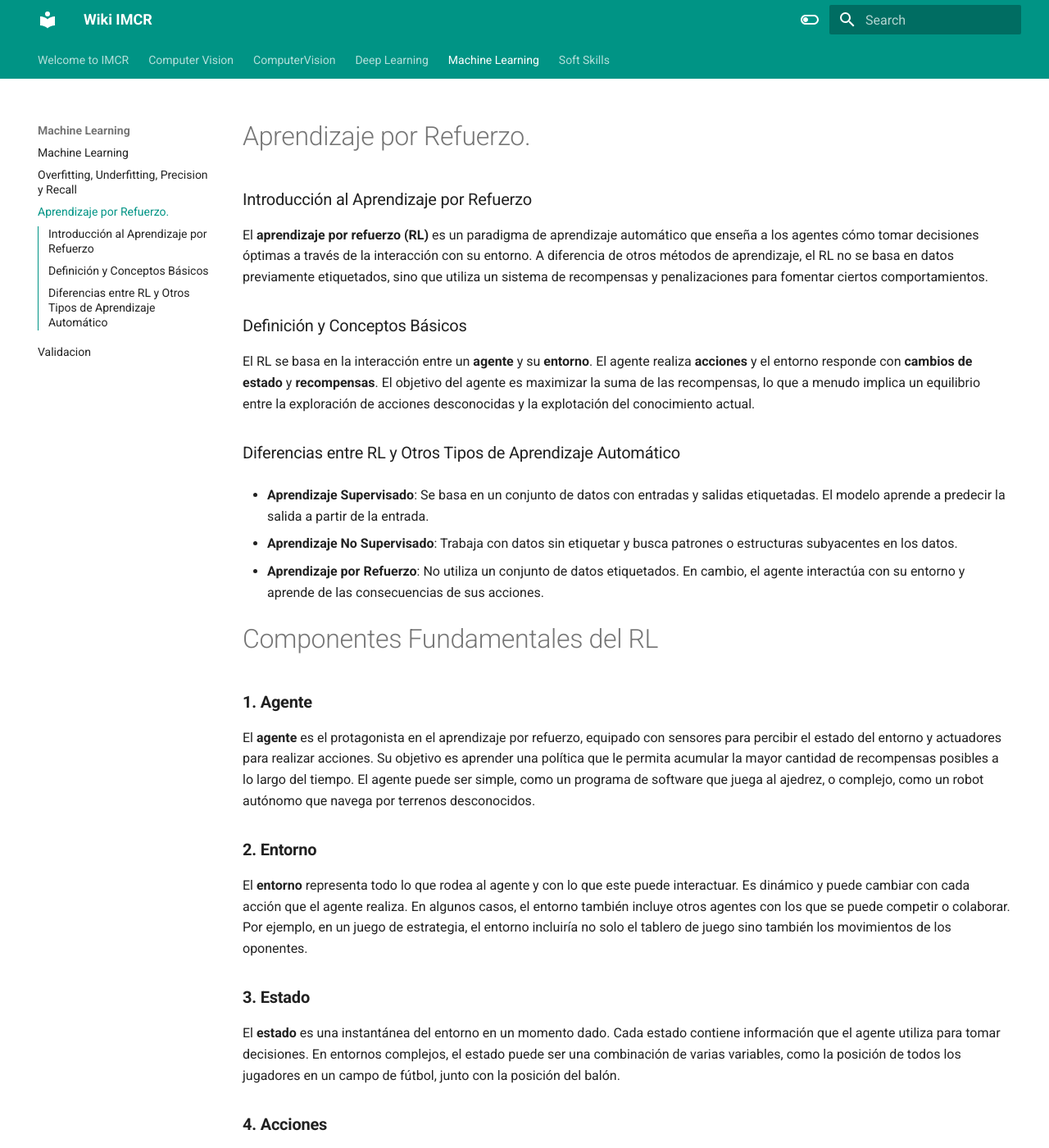
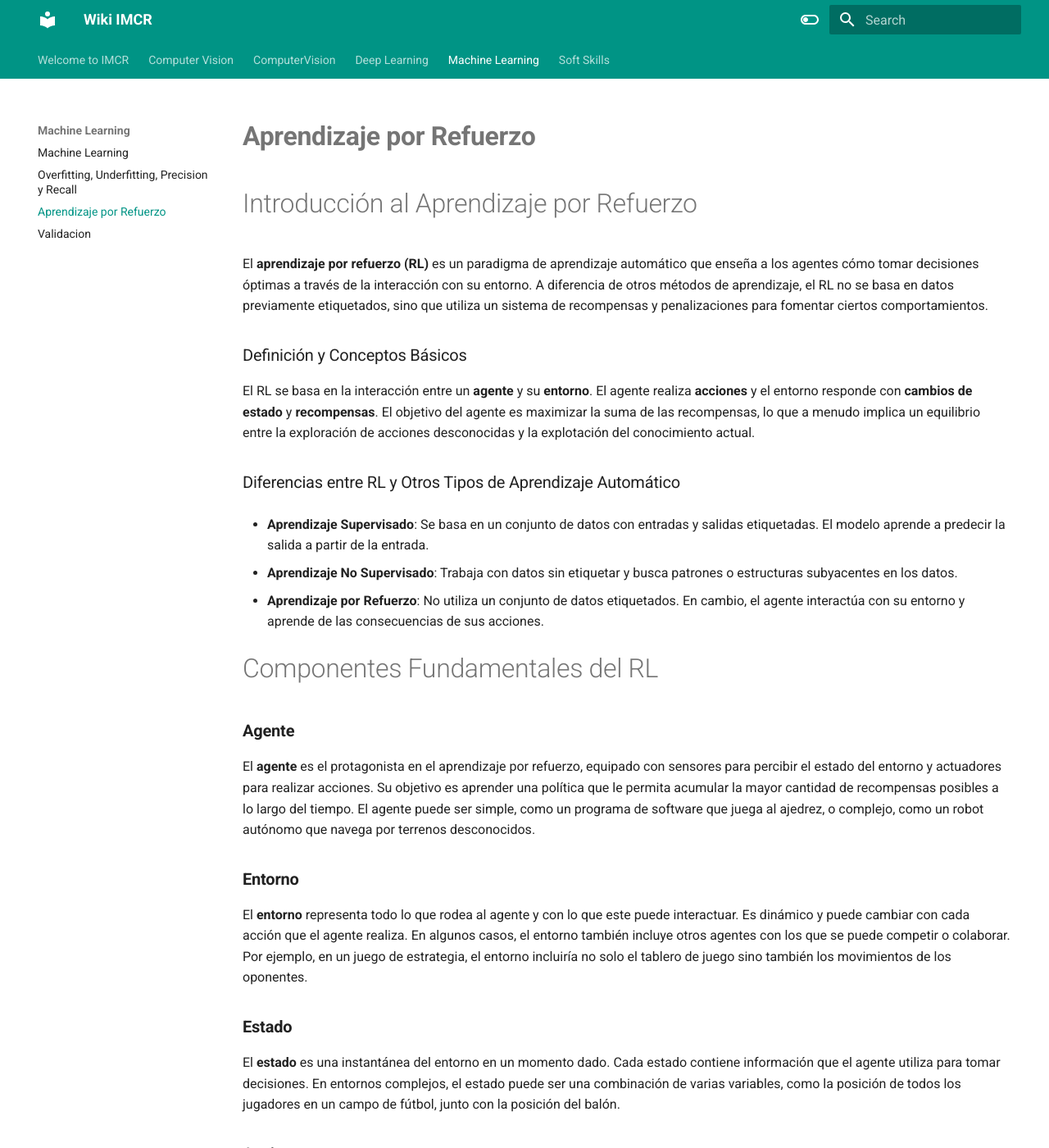
Before and after one commit to abl78-ua/Wiki-IMCR, an MkDocs documentation site: the page built from docs/Machine Learning/ReinforcementLearning.md, in a window 1280 px wide and 1400 px high. Shown: the whole window at 82% size. Built offline with MkDocs 1.6.1 and Material for MkDocs 9.7.7, drawn with Linux system fonts in a browser that asks for light colours; some of the changed text lies outside the part shown.

Commit message:
Update ReinforcementLearning.md

```diff
--- a/docs/Machine Learning/ReinforcementLearning.md
+++ b/docs/Machine Learning/ReinforcementLearning.md
@@ -1,5 +1,6 @@
-# Aprendizaje por Refuerzo.
-### Introducción al Aprendizaje por Refuerzo
+# **Aprendizaje por Refuerzo**
+
+# Introducción al Aprendizaje por Refuerzo
 El **aprendizaje por refuerzo (RL)** es un paradigma de aprendizaje automático que enseña a los agentes cómo tomar decisiones óptimas a través de la interacción con su entorno. A diferencia de otros métodos de aprendizaje, el RL no se basa en datos previamente etiquetados, sino que utiliza un sistema de recompensas y penalizaciones para fomentar ciertos comportamientos.
 
 ### Definición y Conceptos Básicos
@@ -15,23 +16,24 @@ El RL se basa en la interacción entre un  **agente**  y su  **entorno**. El age
 
 
 # Componentes Fundamentales del RL
-### **1. Agente**
+
+### **Agente**
 
 El  **agente**  es el protagonista en el aprendizaje por refuerzo, equipado con sensores para percibir el estado del entorno y actuadores para realizar acciones. Su objetivo es aprender una política que le permita acumular la mayor cantidad de recompensas posibles a lo largo del tiempo. El agente puede ser simple, como un programa de software que juega al ajedrez, o complejo, como un robot autónomo que navega por terrenos desconocidos.
 
-### **2. Entorno**
+### **Entorno**
 
 El  **entorno**  representa todo lo que rodea al agente y con lo que este puede interactuar. Es dinámico y puede cambiar con cada acción que el agente realiza. En algunos casos, el entorno también incluye otros agentes con los que se puede competir o colaborar. Por ejemplo, en un juego de estrategia, el entorno incluiría no solo el tablero de juego sino también los movimientos de los oponentes.
 
-### **3. Estado**
+### **Estado**
 
 El  **estado**  es una instantánea del entorno en un momento dado. Cada estado contiene información que el agente utiliza para tomar decisiones. En entornos complejos, el estado puede ser una combinación de varias variables, como la posición de todos los jugadores en un campo de fútbol, junto con la posición del balón.
 
-### **4. Acciones**
+### **Acciones**
 
 Las  **acciones**  son las intervenciones que el agente puede realizar para influir en el entorno. Pueden ser discretas, como mover una pieza en un juego de mesa, o continuas, como ajustar la velocidad de un vehículo. La selección de acciones es crucial, ya que determina la trayectoria del agente hacia el éxito o el fracaso.
 
-### **5. Recompensas**
+### **Recompensas**
 
 Las  **recompensas**  son la retroalimentación que el agente recibe del entorno como resultado de sus acciones. Son fundamentales para el aprendizaje, ya que guían al agente hacia comportamientos beneficiosos. Las recompensas pueden ser inmediatas, como el puntaje obtenido después de una jugada en un juego, o diferidas, acumulándose a lo largo del tiempo para reflejar el éxito a largo plazo.
 
@@ -58,7 +60,6 @@ La  **función de recompensa**  asigna una recompensa (o penalización) a cada a
 
 
 # Algoritmos de Aprendizaje por Refuerzo
-
 
 ### Q-Learning
 
@@ -110,10 +111,7 @@ El DRL enfrenta varios desafíos, como la necesidad de grandes cantidades de dat
 
 El futuro del DRL es prometedor, con investigaciones en curso que buscan mejorar la eficiencia, la generalización y la transferencia de aprendizaje. El impacto potencial en la sociedad y la industria es significativo, con la posibilidad de transformar numerosos campos.
 
-
 > El DRL es un área de investigación activa y emocionante en IA, con el potencial de resolver problemas complejos y mejorar la toma de decisiones autónomas.
-
-
 
 
 # Aplicaciones Avanzadas del RL
@@ -173,11 +171,11 @@ La generalización implica la capacidad de aplicar conocimientos aprendidos a nu
 La toma de decisiones autónomas por parte de sistemas de IA plantea interrogantes éticos relacionados con la transparencia, la privacidad y la responsabilidad.  Es esencial que las aplicaciones de IA estén alineadas con valores humanos fundamentales para evitar la reproducción de prejuicios y la discriminación.
 
 
-
 # Futuro del Aprendizaje por Refuerzo
 
 El futuro del aprendizaje por refuerzo (RL) se presenta prometedor y está en constante evolución.  La investigación actual se centra en desarrollar algoritmos más avanzados y en expandir las aplicaciones del RL a áreas como la atención médica, la energía y la educación.  Los avances en la computación y el acceso a grandes volúmenes de datos están permitiendo un rápido progreso en esta área. Se espera que el RL continúe revolucionando el campo del aprendizaje automático, ofreciendo nuevas y emocionantes posibilidades de aplicación.
 
+
 # Conclusión
 
 El aprendizaje por refuerzo es una técnica de machine learning que ha demostrado ser poderosa para entrenar software que toma decisiones autónomas para lograr resultados óptimos.  Imita el proceso de aprendizaje por ensayo y error que los humanos utilizan para lograr sus objetivos, y se destaca por su eficacia en entornos complejos y su capacidad para optimizar según objetivos a largo plazo.  A medida que avanzamos, es fundamental aplicar estos principios correctamente y considerar las implicaciones éticas en su uso.  El RL no solo fortalece los comportamientos deseados en sistemas de IA, sino que también tiene el potencial de transformar numerosos campos, mejorando la vida cotidiana y abriendo nuevas fronteras en la tecnología.
```
